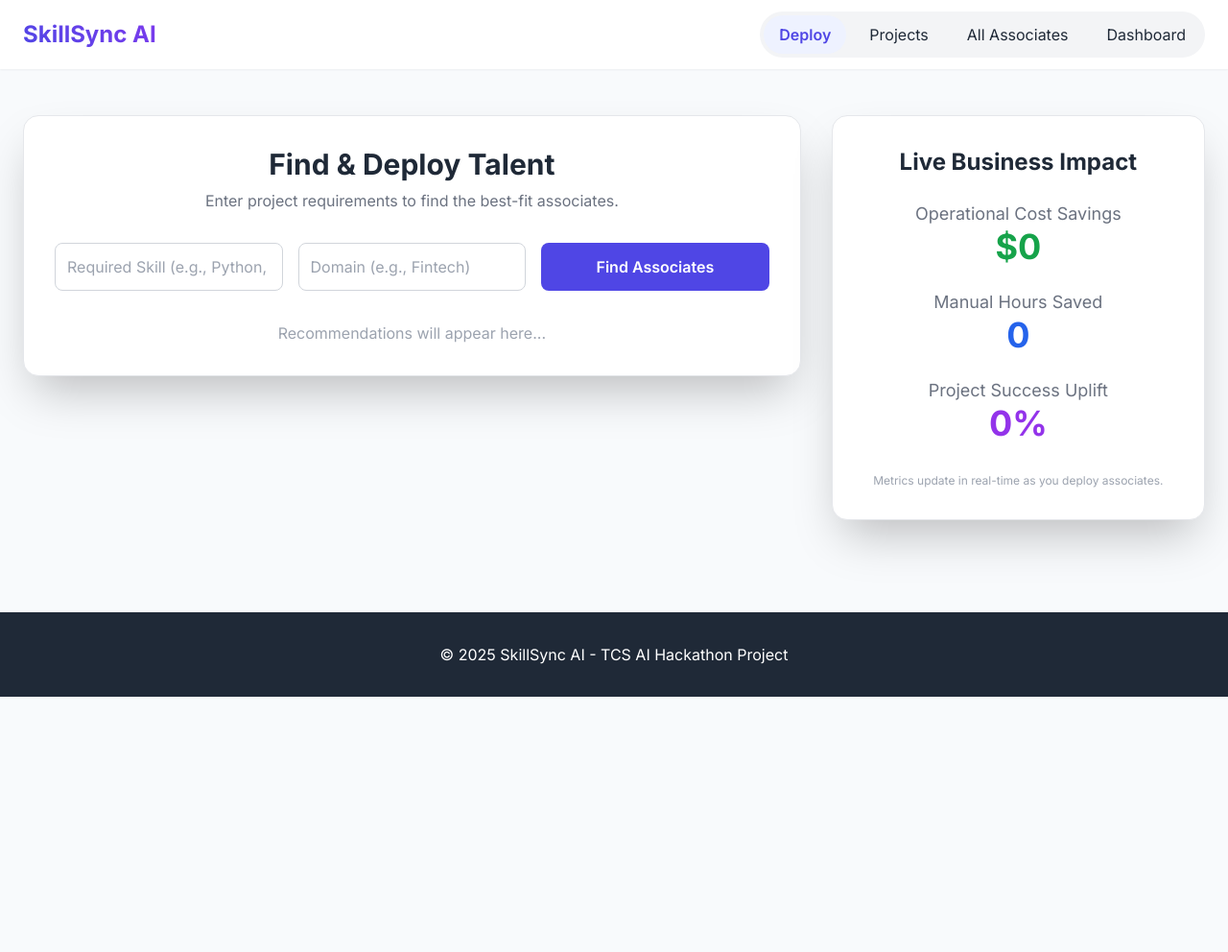
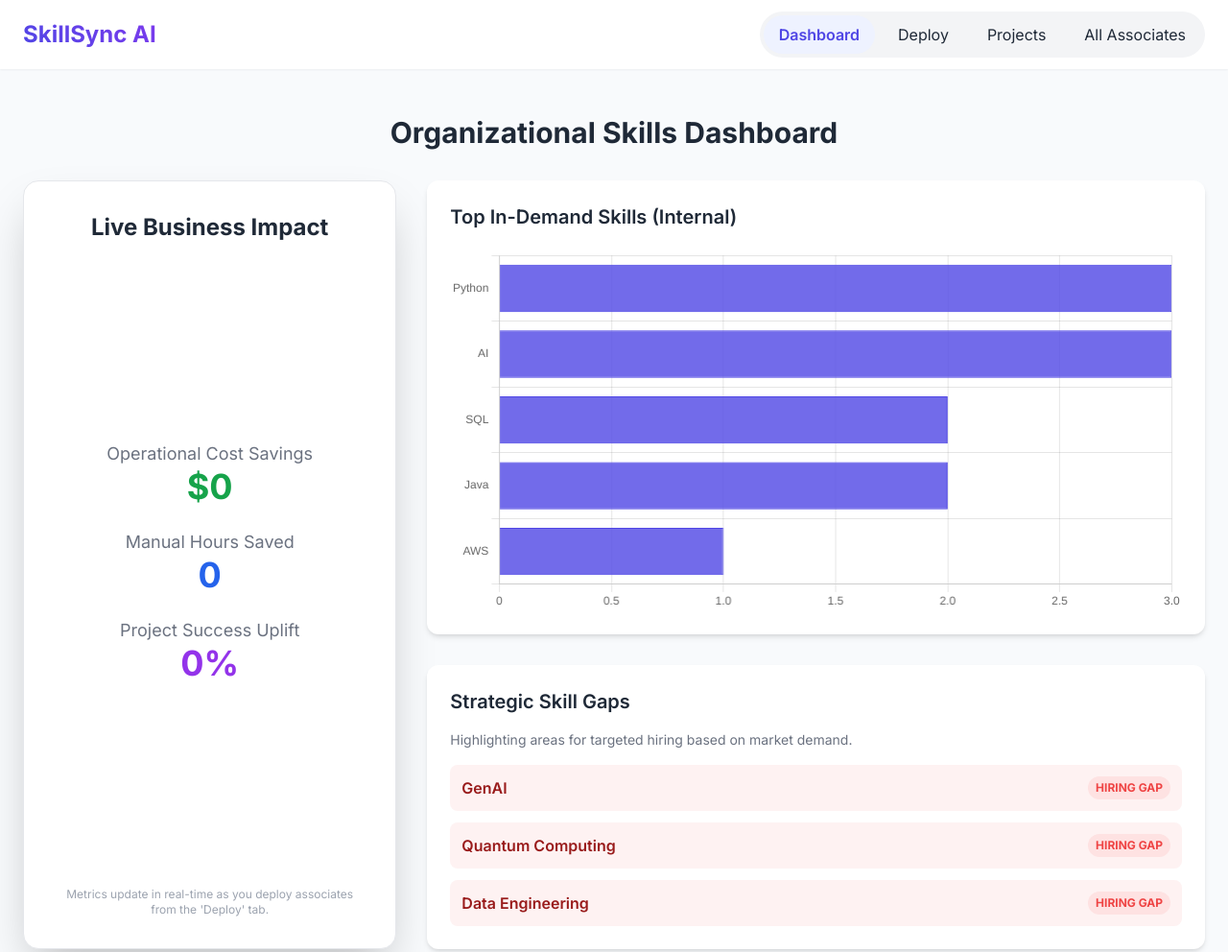
Before and after one commit to jagrawalyash/SkillSync-AI, a plain HTML site: page index.html in a window 1280 px wide. Shown: the top 992 px of the page at 96% size. Before the commit the page ends 800 px from the top, so only its background shows below. Drawn offline with nearby package versions, Linux system fonts and the light colour scheme.

Commit message:
Update index.html

```diff
--- a/index.html
+++ b/index.html
@@ -8,10 +8,21 @@
     <link href="https://fonts.googleapis.com/css2?family=Inter:wght@400;500;600;700&display=swap" rel="stylesheet">
     <script src="https://cdn.jsdelivr.net/npm/chart.js"></script>
     <style>
+        /* --- Layout Fix for Footer --- */
+        html, body {
+            height: 100%;
+        }
         body {
             font-family: 'Inter', sans-serif;
             background-color: #f8fafc;
+            display: flex;
+            flex-direction: column;
         }
+        .content-wrapper {
+            flex-grow: 1;
+        }
+        /* --- End Layout Fix --- */
+
         .gradient-text {
             background: -webkit-linear-gradient(45deg, #4f46e5, #7c3aed);
             -webkit-background-clip: text;
@@ -94,21 +105,64 @@
         <nav class="container mx-auto px-6 py-3 flex justify-between items-center">
             <div class="text-2xl font-bold gradient-text">SkillSync AI</div>
             <div class="flex items-center space-x-2 bg-gray-100 p-1 rounded-full">
-                <a class="nav-link active" data-page="deploy">Deploy</a>
+                <a class="nav-link active" data-page="dashboard">Dashboard</a>
+                <a class="nav-link" data-page="deploy">Deploy</a>
                 <a class="nav-link" data-page="projects">Projects</a>
                 <a class="nav-link" data-page="associates">All Associates</a>
-                <a class="nav-link" data-page="dashboard">Dashboard</a>
             </div>
         </nav>
     </header>
 
+    <!-- This wrapper will grow to push the footer down -->
+    <div class="content-wrapper">
+        <!-- Dashboard Page -->
+        <main id="dashboard" class="page active">
+            <section class="container mx-auto px-6 py-12">
+                <h2 class="text-3xl font-bold text-center mb-8">Organizational Skills Dashboard</h2>
+                <div class="grid grid-cols-1 lg:grid-cols-3 gap-8">
+                    <!-- Left Column: Impact Metrics -->
+                    <div class="lg:col-span-1">
+                         <div class="w-full bg-white p-8 rounded-2xl shadow-2xl border border-gray-200 h-full flex flex-col">
+                            <h3 class="text-2xl font-bold text-center mb-6">Live Business Impact</h3>
+                            <div class="space-y-6 flex-grow flex flex-col justify-center">
+                                <div class="text-center">
+                                    <p class="text-lg text-gray-500">Operational Cost Savings</p>
+                                    <p id="costSavings" class="text-4xl font-bold text-green-600 impact-metric">$0</p>
+                                </div>
+                                <div class="text-center">
+                                    <p class="text-lg text-gray-500">Manual Hours Saved</p>
+                                    <p id="hoursSaved" class="text-4xl font-bold text-blue-600 impact-metric">0</p>
+                                </div>
+                                <div class="text-center">
+                                    <p class="text-lg text-gray-500">Project Success Uplift</p>
+                                    <p id="successUplift" class="text-4xl font-bold text-purple-600 impact-metric">0%</p>
+                                </div>
+                            </div>
+                            <p class="text-xs text-center text-gray-400 mt-8">Metrics update in real-time as you deploy associates from the 'Deploy' tab.</p>
+                        </div>
+                    </div>
+                    <!-- Right Column: Charts -->
+                    <div class="lg:col-span-2 space-y-8">
+                        <div class="card p-6">
+                            <h3 class="text-xl font-semibold mb-4">Top In-Demand Skills (Internal)</h3>
+                            <canvas id="topSkillsChart"></canvas>
+                        </div>
+                        <div class="card p-6">
+                            <h3 class="text-xl font-semibold mb-4">Strategic Skill Gaps</h3>
+                            <p class="text-sm text-gray-500 mb-4">Highlighting areas for targeted hiring based on market demand.</p>
+                            <div id="skill-gaps-container" class="space-y-3">
+                                <!-- JS will populate this -->
+                            </div>
+                        </div>
+                    </div>
+                </div>
+            </section>
+        </main>
+
         <!-- Deploy Page -->
-    <main id="deploy" class="page active">
-        <section class="container mx-auto px-6 py-12">
-            <div class="grid grid-cols-1 lg:grid-cols-3 gap-8">
-                <!-- Left Column: Search & Results -->
-                <div class="lg:col-span-2">
-                    <div class="w-full bg-white p-8 rounded-2xl shadow-2xl border border-gray-200">
+        <section id="deploy" class="page">
+            <div class="container mx-auto px-6 py-12">
+                <div class="max-w-4xl mx-auto bg-white p-8 rounded-2xl shadow-2xl border border-gray-200">
                     <h2 class="text-3xl font-bold text-center mb-2">Find & Deploy Talent</h2>
                     <p class="text-center text-gray-500 mb-8">Enter project requirements to find the best-fit associates.</p>
 
@@ -123,30 +177,7 @@
                     </div>
                 </div>
             </div>
-                <!-- Right Column: Dynamic Impact -->
-                <div class="lg:col-span-1">
-                     <div class="w-full bg-white p-8 rounded-2xl shadow-2xl border border-gray-200">
-                        <h3 class="text-2xl font-bold text-center mb-6">Live Business Impact</h3>
-                        <div class="space-y-6">
-                            <div class="text-center">
-                                <p class="text-lg text-gray-500">Operational Cost Savings</p>
-                                <p id="costSavings" class="text-4xl font-bold text-green-600 impact-metric">$0</p>
-                            </div>
-                            <div class="text-center">
-                                <p class="text-lg text-gray-500">Manual Hours Saved</p>
-                                <p id="hoursSaved" class="text-4xl font-bold text-blue-600 impact-metric">0</p>
-                            </div>
-                            <div class="text-center">
-                                <p class="text-lg text-gray-500">Project Success Uplift</p>
-                                <p id="successUplift" class="text-4xl font-bold text-purple-600 impact-metric">0%</p>
-                            </div>
-                        </div>
-                        <p class="text-xs text-center text-gray-400 mt-8">Metrics update in real-time as you deploy associates.</p>
-                    </div>
-                </div>
-            </div>
         </section>
-    </main>
 
         <!-- Projects Page -->
         <section id="projects" class="page container mx-auto px-6 py-12">
@@ -163,24 +194,7 @@
                 <!-- JS will populate this section -->
             </div>
         </section>
-
-    <!-- Dashboard Page -->
-    <section id="dashboard" class="page container mx-auto px-6 py-12">
-        <h2 class="text-3xl font-bold text-center mb-8">Organizational Skills Dashboard</h2>
-        <div class="grid grid-cols-1 lg:grid-cols-2 gap-8">
-            <div class="card p-6">
-                <h3 class="text-xl font-semibold mb-4">Top In-Demand Skills (Internal)</h3>
-                <canvas id="topSkillsChart"></canvas>
     </div>
-            <div class="card p-6">
-                <h3 class="text-xl font-semibold mb-4">Strategic Skill Gaps</h3>
-                <p class="text-sm text-gray-500 mb-4">Highlighting areas for targeted hiring based on market demand.</p>
-                <div id="skill-gaps-container" class="space-y-3">
-                    <!-- JS will populate this -->
-                </div>
-            </div>
-        </div>
-    </section>
 
     <!-- Deployment Modal -->
     <div id="deployModal" class="modal-overlay">
@@ -198,7 +212,7 @@
     </div>
 
     <!-- Footer -->
-    <footer class="bg-gray-800 text-white py-8 mt-12">
+    <footer class="bg-gray-800 text-white py-8">
         <div class="container mx-auto px-6 text-center">
             <p>&copy; 2025 SkillSync AI - TCS AI Hackathon Project</p>
         </div>
@@ -429,7 +443,7 @@
             }
 
             // Initial render for the default page
-            renderProjectsPage();
+            renderDashboard();
         });
     </script>
 </body>
```
Lines whose indentation alone changed are shown as unchanged.
